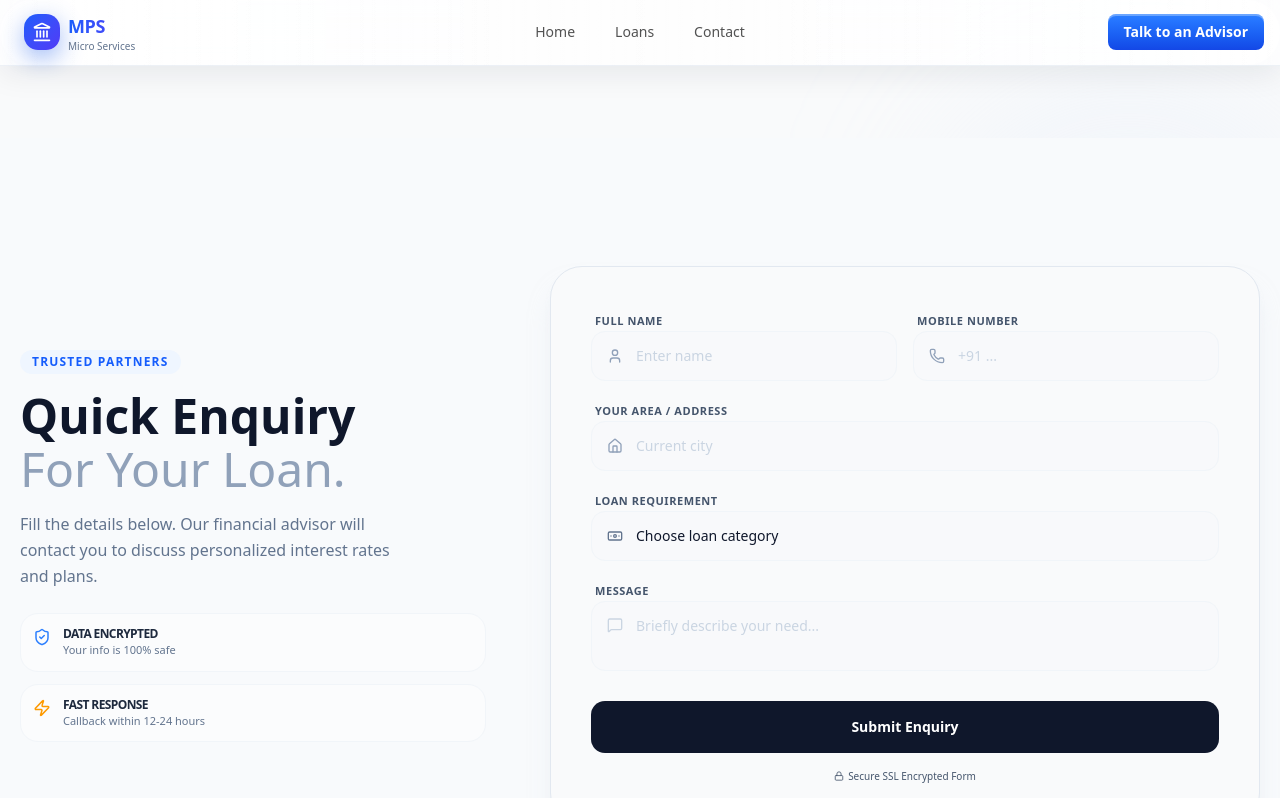
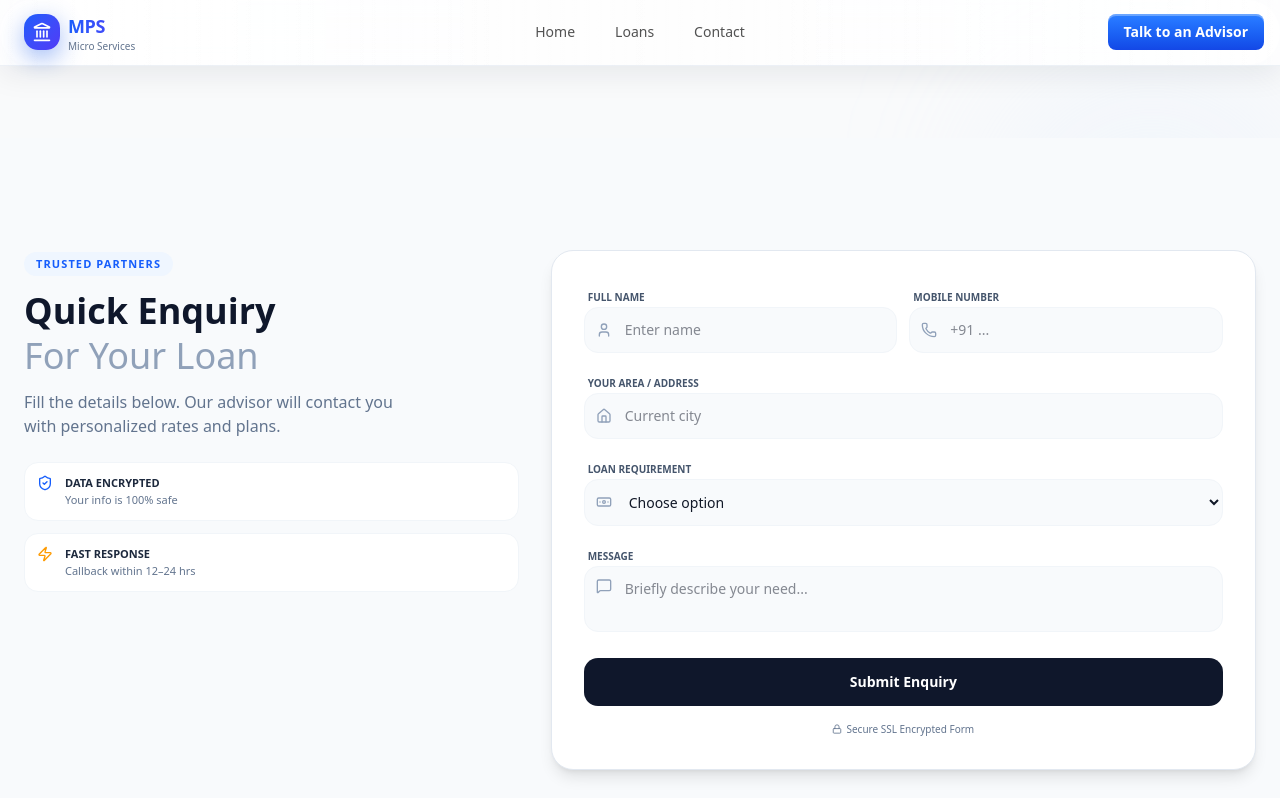
Before and after one commit to OmRana2004/Loan-App, a Next.js app: page /contact in a window 1280 px wide. Shown: the top 798 px of the page. Built offline with nearby package versions, Linux system fonts and the light colour scheme.

Commit message:
better contact page UI

```diff
--- a/app/contact/page.tsx
+++ b/app/contact/page.tsx
@@ -40,94 +40,110 @@ export default function ContactPage() {
       setSubmitted(true);
       e.currentTarget.reset();
     } catch {
-      // Add error handling here
+      // optional error toast
     } finally {
       setLoading(false);
     }
   }
 
   return (
-    <div className="bg-[#f8fafc] min-h-screen selection:bg-blue-100">
-      <section className="relative max-w-7xl mx-auto px-5 pt-24 pb-16 md:pt-32">
+    <section className="relative bg-slate-50 min-h-screen px-4 sm:px-6 pt-20 sm:pt-28 pb-20">
+      {/* background accents */}
+      <div className="absolute -top-10 right-0 -z-10 w-64 h-64 bg-blue-100/40 rounded-full blur-[90px]" />
+      <div className="absolute bottom-10 left-0 -z-10 w-56 h-56 bg-indigo-100/40 rounded-full blur-[80px]" />
 
-        {/* Soothing Background Accents */}
-        <div className="absolute top-0 right-0 -z-10 w-75 h-75 bg-blue-100/50 rounded-full blur-[100px]" />
-        <div className="absolute bottom-10 left-0 -z-10 w-62.5 h-62.5 bg-indigo-100/40 rounded-full blur-[80px]" />
-
-        <div className="grid lg:grid-cols-12 gap-8 items-center">
-
-          {/* LEFT: Text Content */}
+      <div className="max-w-7xl mx-auto grid gap-8 lg:grid-cols-12 items-start">
+        {/* LEFT */}
         <div className="lg:col-span-5 space-y-6">
-            <motion.div
-              initial={{ opacity: 0, y: 10 }}
-              animate={{ opacity: 1, y: 0 }}
-              transition={{ duration: 0.5 }}
-            >
-              <span className="inline-block px-3 py-1 rounded-full bg-blue-50 text-blue-600 text-xs font-bold uppercase tracking-widest mb-4">
+          <motion.div initial={{ opacity: 0, y: 10 }} animate={{ opacity: 1, y: 0 }}>
+            <span className="inline-block mb-3 px-3 py-1 rounded-full bg-blue-50 text-blue-600 text-[11px] font-bold uppercase tracking-widest">
               Trusted Partners
             </span>
-              <h1 className="text-4xl md:text-5xl font-bold text-slate-900 leading-[1.1]">
+
+            <h1 className="text-2xl sm:text-4xl font-bold text-slate-900 leading-tight">
               Quick Enquiry <br />
-                <span className="text-slate-400 font-medium">For Your Loan.</span>
+              <span className="text-slate-400 font-medium">
+                For Your Loan
+              </span>
             </h1>
-              <p className="mt-4 text-slate-500 text-sm md:text-base leading-relaxed max-w-sm">
-                Fill the details below. Our financial advisor will contact you to discuss personalized interest rates and plans.
+
+            <p className="mt-3 text-sm sm:text-base text-slate-500 max-w-sm">
+              Fill the details below. Our advisor will contact you with
+              personalized rates and plans.
             </p>
           </motion.div>
 
-            {/* Compact Trust Badges */}
-            <div className="grid grid-cols-1 gap-3 pr-8">
+          {/* trust badges – 2 columns on mobile */}
+          <div className="grid grid-cols-2 sm:grid-cols-1 gap-3">
             {[
-                { icon: ShieldCheck, title: "Data Encrypted", desc: "Your info is 100% safe", color: "text-blue-500" },
-                { icon: Zap, title: "Fast Response", desc: "Callback within 12-24 hours", color: "text-amber-500" },
+              {
+                icon: ShieldCheck,
+                title: "Data Encrypted",
+                desc: "Your info is 100% safe",
+                color: "text-blue-600",
+              },
+              {
+                icon: Zap,
+                title: "Fast Response",
+                desc: "Callback within 12–24 hrs",
+                color: "text-amber-500",
+              },
             ].map((item, i) => (
-                <div key={i} className="flex items-start gap-3 p-3 rounded-2xl bg-white/50 border border-slate-100">
-                  <item.icon size={18} className={`${item.color} mt-0.5`} />
+              <div
+                key={i}
+                className="flex gap-3 p-3 rounded-xl bg-white border border-slate-100"
+              >
+                <item.icon size={16} className={item.color} />
                 <div>
-                    <h4 className="text-xs font-bold text-slate-800 uppercase tracking-tighter">{item.title}</h4>
-                    <p className="text-[11px] text-slate-500 font-medium">{item.desc}</p>
+                  <h4 className="text-[11px] font-bold uppercase text-slate-800">
+                    {item.title}
+                  </h4>
+                  <p className="text-[11px] text-slate-500">
+                    {item.desc}
+                  </p>
                 </div>
               </div>
             ))}
           </div>
         </div>
 
-          {/* RIGHT: Form Card */}
+        {/* RIGHT */}
         <motion.div
           initial={{ opacity: 0, scale: 0.98 }}
           animate={{ opacity: 1, scale: 1 }}
-            className="lg:col-span-7 bg-gray-50 rounded-[2rem] p-6 md:p-10 border border-slate-200 shadow-xl shadow-slate-200/50"
+          className="lg:col-span-7 bg-white rounded-2xl sm:rounded-3xl p-4 sm:p-8 border border-slate-200 shadow-lg"
         >
           <AnimatePresence mode="wait">
             {submitted ? (
               <motion.div
-                  key="success"
-                  initial={{ opacity: 10, y: 10 }}
+                initial={{ opacity: 0, y: 10 }}
                 animate={{ opacity: 1, y: 0 }}
-                  className="text-center py-10"
+                className="text-center py-8"
               >
-                  <div className="w-16 h-16 bg-blue-50 rounded-full flex items-center justify-center mx-auto mb-4">
-                    <CheckCircle2 className="h-8 w-8 text-blue-600" />
+                <div className="w-14 h-14 bg-blue-50 rounded-full flex items-center justify-center mx-auto mb-3">
+                  <CheckCircle2 className="w-7 h-7 text-blue-600" />
                 </div>
-                  <h2 className="text-2xl font-bold text-slate-900 mb-2">Message Sent</h2>
-                  <p className="text-slate-500 text-sm max-w-60 mx-auto">
-                    We've received your request. Expect a call from our expert soon.
+                <h2 className="text-xl font-bold text-slate-900 mb-1">
+                  Message Sent
+                </h2>
+                <p className="text-sm text-slate-500 max-w-xs mx-auto">
+                  Our advisor will call you shortly.
                 </p>
               </motion.div>
             ) : (
               <motion.form
-                  key="form"
                 onSubmit={handleSubmit}
                 initial={{ opacity: 0 }}
                 animate={{ opacity: 1 }}
                 className="grid gap-4"
               >
-                  <div className="grid md:grid-cols-2 gap-4">
+                {/* 2 columns on mobile */}
+                <div className="grid grid-cols-2 gap-3">
                   <Input label="Full Name" name="name" icon={User} placeholder="Enter name" />
                   <Input label="Mobile Number" name="phone" type="tel" icon={Phone} placeholder="+91 ..." />
                 </div>
 
-                  <Input label="Your Area / Address" name="address" icon={Home} placeholder="Current city" />
+                <Input label="Your Area / Address" name="address" icon={Home} placeholder="Current city"/>
 
                 <Select
                   label="Loan Requirement"
@@ -145,15 +161,12 @@ export default function ContactPage() {
 
                 <button
                   disabled={loading}
-                    className="w-full mt-2 py-4 bg-slate-900 text-white rounded-xl font-bold text-sm flex items-center justify-center gap-2 hover:bg-blue-600 transition-all active:scale-[0.98] disabled:opacity-50"
+                  className="mt-1 w-full py-3.5 bg-slate-900 text-white rounded-xl font-semibold text-sm flex items-center justify-center gap-2 hover:bg-blue-600 transition disabled:opacity-50"
                 >
-                    {loading ? (
-                      <Loader2 className="h-5 w-5 animate-spin" />
-                    ) : (
-                      "Submit Enquiry"
-                    )}
+                  {loading ? <Loader2 className="w-5 h-5 animate-spin" /> : "Submit Enquiry"}
                 </button>
-                  <p className="text-center text-[10px] text-slate-600 font-medium flex items-center justify-center gap-1">
+
+                <p className="text-center text-[10px] text-slate-500 flex items-center justify-center gap-1">
                   <Lock size={10} /> Secure SSL Encrypted Form
                 </p>
               </motion.form>
@@ -162,22 +175,23 @@ export default function ContactPage() {
         </motion.div>
       </div>
     </section>
-    </div>
   );
 }
 
-/* ---------------- SOOTHING INPUT COMPONENTS ---------------- */
+/* INPUTS */
 
 function Input({ label, icon: Icon, ...props }: any) {
   return (
-    <div className="space-y-1.5">
-      <label className="text-[11px] font-bold text-slate-600 uppercase tracking-wider ml-1">{label}</label>
+    <div className="space-y-1">
+      <label className="text-[10px] font-bold uppercase text-slate-600 ml-1">
+        {label}
+      </label>
       <div className="relative">
-        <Icon className="absolute left-4 top-1/2 -translate-y-1/2 h-4 w-4 text-slate-400 pointer-events-none" />
+        <Icon className="absolute left-3 top-1/2 -translate-y-1/2 w-4 h-4 text-slate-400" />
         <input
           {...props}
           required
-          className="w-full text-sm rounded-xl border border-slate-100 bg-slate-50/50 py-3.5 pl-11 pr-4 focus:bg-white focus:border-blue-200 outline-none transition-all placeholder:text-slate-300"
+          className="w-full text-sm rounded-xl border border-slate-100 bg-slate-50 py-3 pl-10 pr-3 focus:bg-white focus:border-blue-200 outline-none"
         />
       </div>
     </div>
@@ -186,17 +200,21 @@ function Input({ label, icon: Icon, ...props }: any) {
 
 function Select({ label, icon: Icon, options, ...props }: any) {
   return (
-    <div className="space-y-1.5">
-      <label className="text-[11px] font-bold text-slate-600 uppercase tracking-wider ml-1">{label}</label>
+    <div className="space-y-1">
+      <label className="text-[10px] font-bold uppercase text-slate-600 ml-1">
+        {label}
+      </label>
       <div className="relative">
-        <Icon className="absolute left-4 top-1/2 -translate-y-1/2 h-4 w-4 text-slate-500 pointer-events-none" />
+        <Icon className="absolute left-3 top-1/2 -translate-y-1/2 w-4 h-4 text-slate-400" />
         <select
           {...props}
           required
-          className="w-full text-sm appearance-none rounded-xl border border-slate-100 bg-slate-50/50 py-3.5 pl-11 pr-4 focus:bg-white focus:border-blue-200 outline-none transition-all text-slate-900"
+          className="w-full text-sm rounded-xl border border-slate-100 bg-slate-50 py-3 pl-10 pr-3 focus:bg-white focus:border-blue-200 outline-none"
         >
-          <option value="">Choose loan category</option>
-          {options.map((o: string) => <option key={o}>{o}</option>)}
+          <option value="">Choose option</option>
+          {options.map((o: string) => (
+            <option key={o}>{o}</option>
+          ))}
         </select>
       </div>
     </div>
@@ -205,14 +223,16 @@ function Select({ label, icon: Icon, options, ...props }: any) {
 
 function Textarea({ label, icon: Icon, ...props }: any) {
   return (
-    <div className="space-y-1.5">
-      <label className="text-[11px] font-bold text-slate-600 uppercase tracking-wider ml-1">{label}</label>
+    <div className="space-y-1">
+      <label className="text-[10px] font-bold uppercase text-slate-600 ml-1">
+        {label}
+      </label>
       <div className="relative">
-        <Icon className="absolute left-4 top-4 h-4 w-4 text-slate-300 pointer-events-none" />
+        <Icon className="absolute left-3 top-3 w-4 h-4 text-slate-400" />
         <textarea
           {...props}
           rows={2}
-          className="w-full text-sm rounded-xl border border-slate-100 bg-slate-50/50 py-3.5 pl-11 pr-4 focus:bg-white focus:border-blue-200 outline-none transition-all placeholder:text-slate-300 resize-none"
+          className="w-full text-sm rounded-xl border border-slate-100 bg-slate-50 py-3 pl-10 pr-3 focus:bg-white focus:border-blue-200 outline-none resize-none"
         />
       </div>
     </div>
```
Lines whose indentation alone changed are shown as unchanged.
